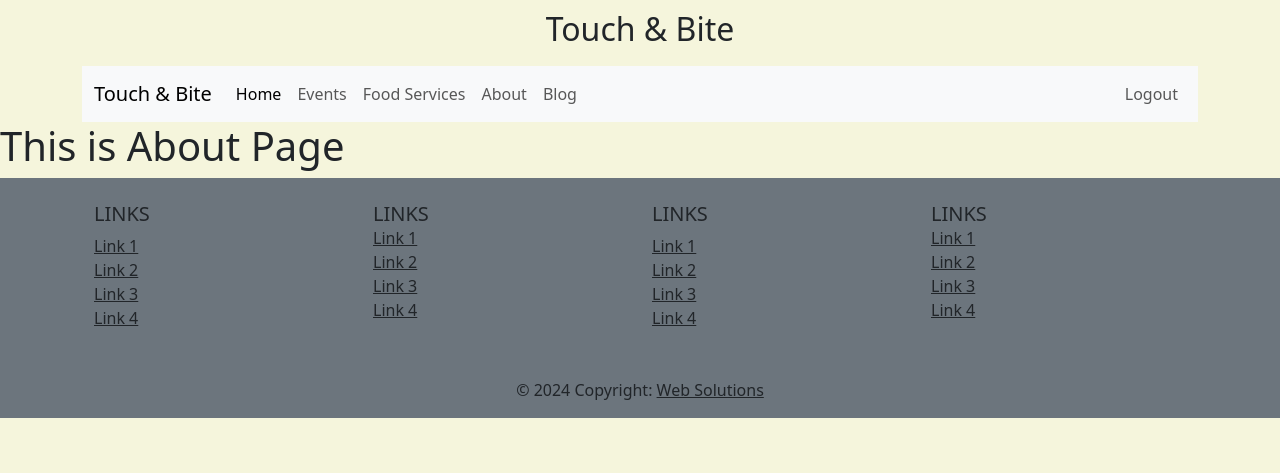
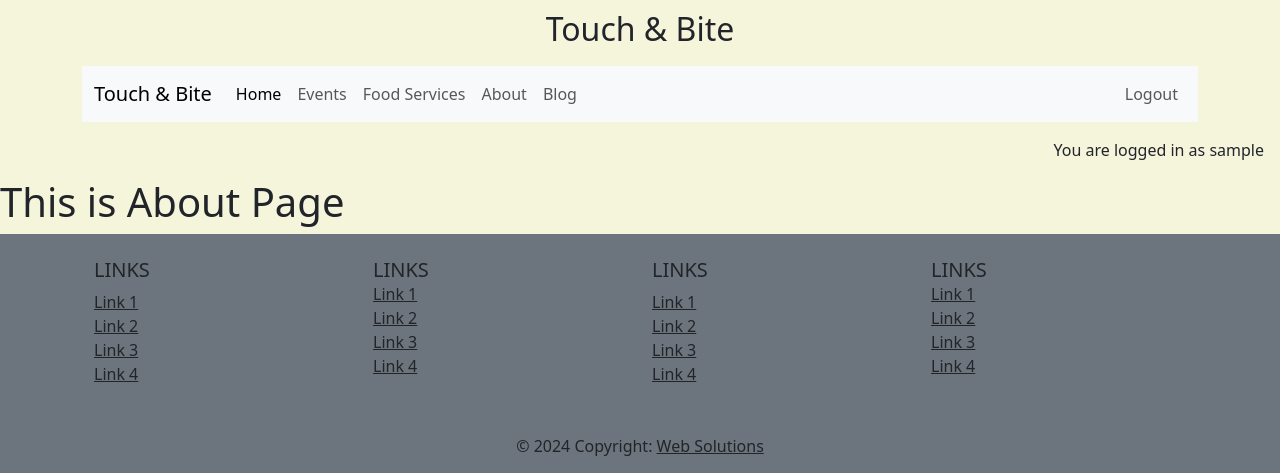
Before and after one commit to CleanOak/Touch_and_bite_PP4, a Django app: page /about/ in a window 1280 px wide. Shown: the top 473 px of the page. Run offline with Django 4.2, Linux system fonts and the light colour scheme; the visitor is signed in with stand-in values (Sample User, id 1); some libraries are stand-ins or nearby versions.

Commit message:
enhance login feature to display user name

```diff
--- a/templates/base.html
+++ b/templates/base.html
@@ -82,7 +82,11 @@ integrity="sha384-QWTKZyjpPEjISv5WaRU9OFeRpok6YctnYmDr5pNlyT2bRjXh0JMhjY6hW+ALEw
 
     </div>
 
-      <main>
+      <main class="flex-shrink-0 main-bg">
+        {% if user.is_authenticated %}
+          <p class="text-end m-3">You are logged in as {{ user }}</p>
+        {% endif %}
+
         {% block content %}
 
         {% endblock content %}
```
